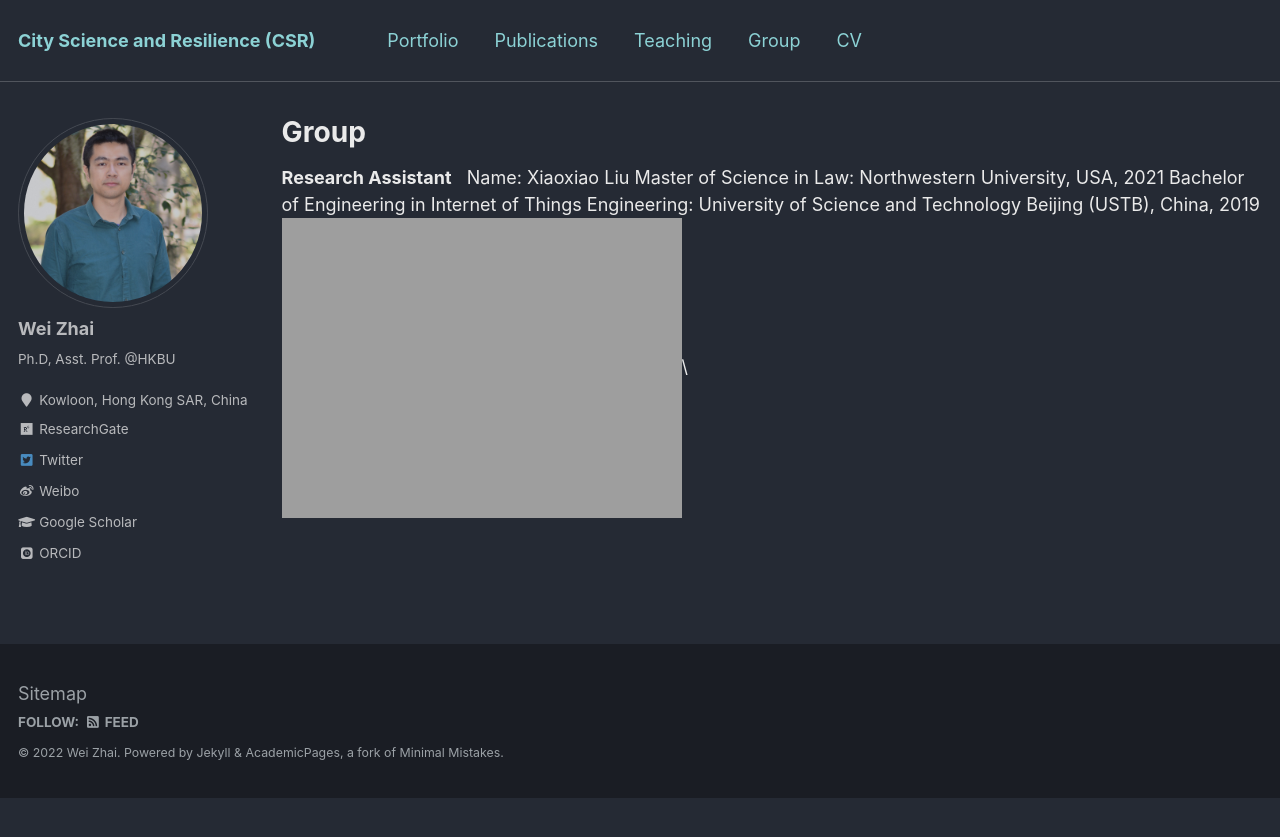
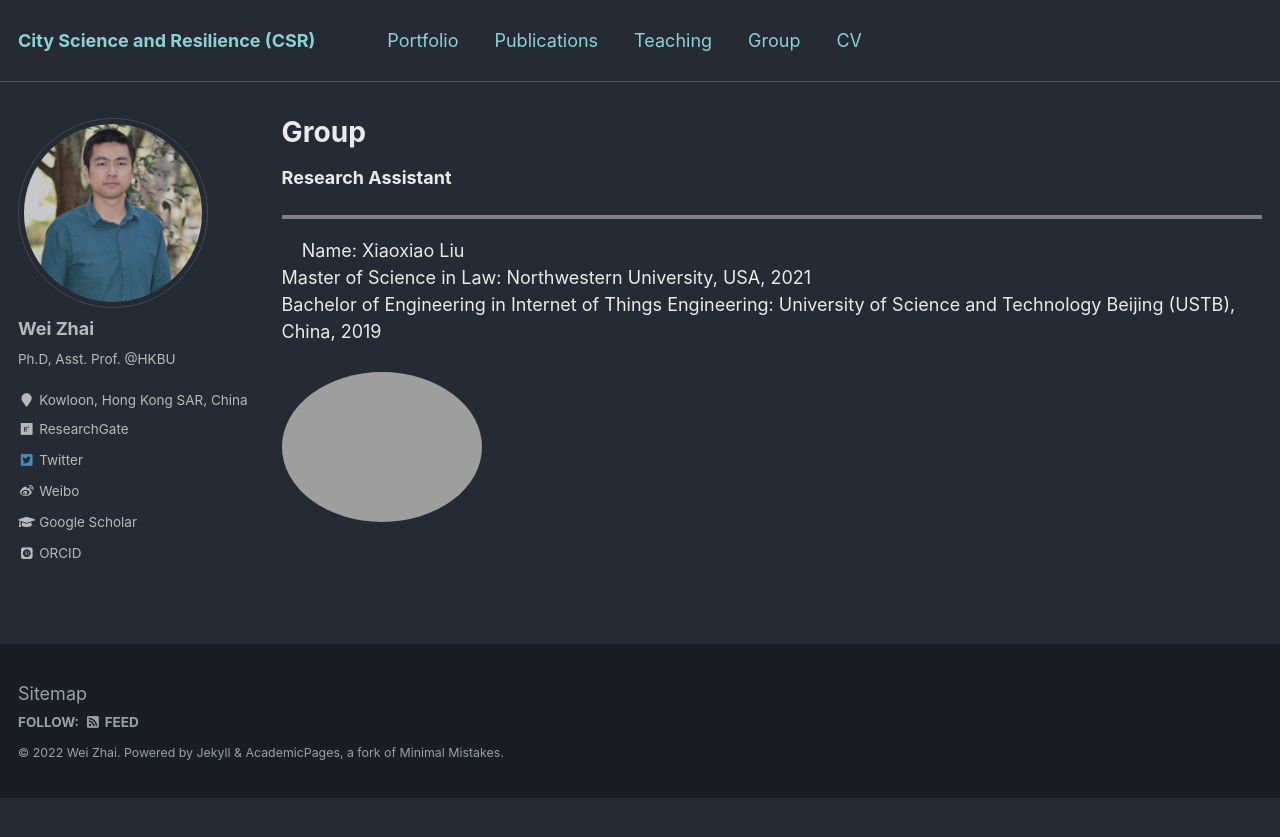
Before and after one commit to skywalkerzhai/weizhai.github.io, a Jekyll site: the page built from _pages/group.md, in a window 1280 px wide. Shown: the top 837 px of the page. Built offline with Jekyll 4.4.1, drawn with Linux system fonts in a browser that asks for light colours; some web fonts are replaced.

Commit message:
Update group.md

```diff
--- a/_pages/group.md
+++ b/_pages/group.md
@@ -6,8 +6,10 @@ author_profile: true
 ---
 
 **Research Assistant**
+<hr style="border:2px solid grey">
 &nbsp;
-Name: Xiaoxiao Liu
-Master of Science in Law: Northwestern University, USA, 2021
-Bachelor of Engineering in Internet of Things Engineering: University of Science and Technology Beijing (USTB), China, 2019
-<br/><img src='https://skywalkerzhai.github.io/weizhai.github.io/images/xiaoxiao.jpg' width='400'>\
+&nbsp;
+Name: Xiaoxiao Liu\
+Master of Science in Law: Northwestern University, USA, 2021\
+Bachelor of Engineering in Internet of Things Engineering: University of Science and Technology Beijing (USTB), China, 2019\
+<br/><img src='https://skywalkerzhai.github.io/weizhai.github.io/images/xiaoxiao.jpg' width='200' style="border-radius:50%">
```
